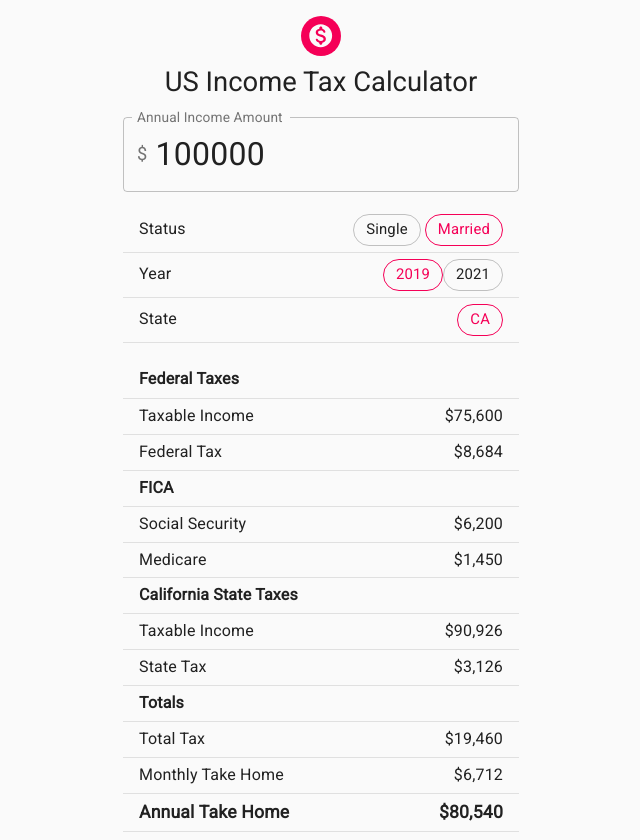
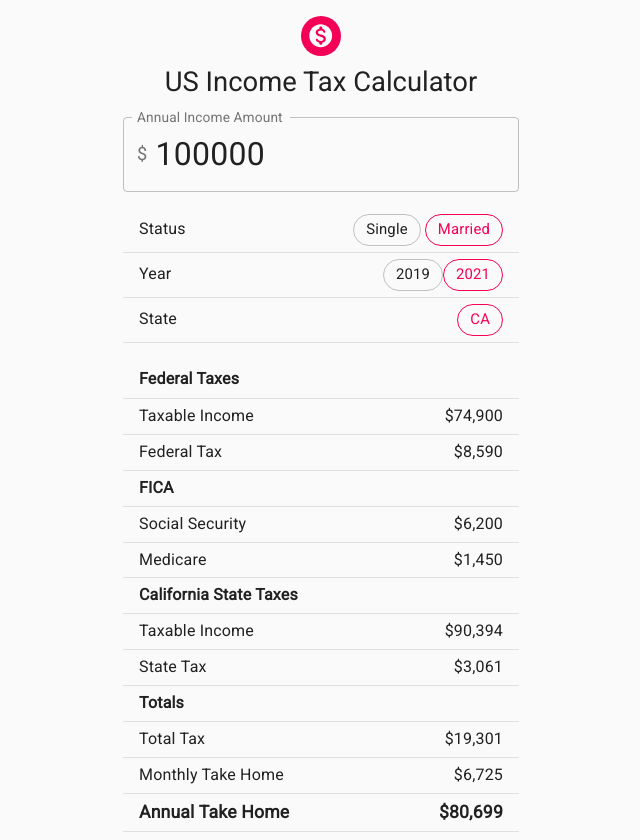
Before and after one commit to maluk/maluk.github.io, a React (Create React App) app: page / in a window 1280 px wide. Shown: the whole page, without its empty margins (319-959 px from the left). Built offline with nearby package versions, Linux system fonts and the light colour scheme.

Commit message:
default year

```diff
--- a/src/components/calculatorcomponent.js
+++ b/src/components/calculatorcomponent.js
@@ -21,9 +21,9 @@ class CalculatorComponent extends React.Component {
         this.state = {
             income : 100000,
             status : 'm',
-            year : '2019',
+            year : '2021',
             state : 'CA',
-            calculation : calculate(100000, 'm', '2019', 'CA')
+            calculation : calculate(100000, 'm', '2021', 'CA')
         };
     }
 
```
